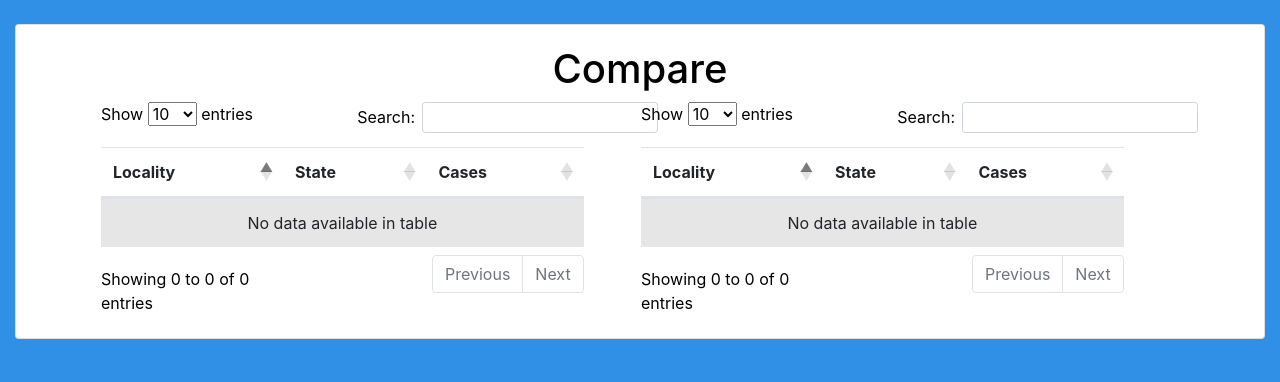
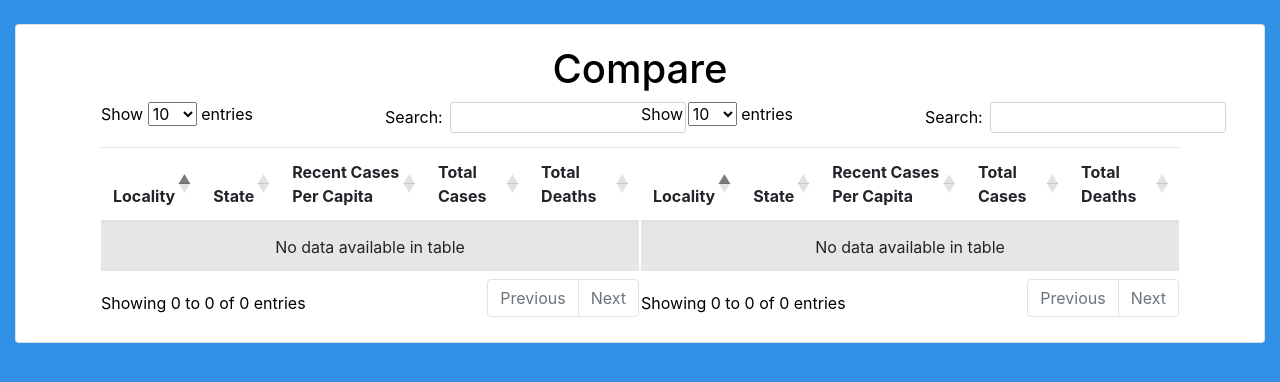
Before and after one commit to QQuispe/COVID-Web-Application, a Flask app: template templates/compare.html in a window 1280 px wide. Shown: the part 56-438 px from the top of the page. Run offline with Flask 2, Linux system fonts and the light colour scheme; the template is opened without the code that fills it, so the values that code supplies are empty; some libraries are stand-ins or nearby versions.

Commit message:
Added Full data to data tables

```diff
--- a/database_query.py
+++ b/database_query.py
@@ -65,6 +65,7 @@
     FROM merged
     WHERE date >= DATE('now','-{days} day')
     GROUP BY fips_code
+    HAVING total_deaths IS NOT NULL
     """,
     con)
     return table
--- a/templates/compare.html
+++ b/templates/compare.html
@@ -14,7 +14,9 @@
                         <tr>
                             <th>Locality</th>
                             <th>State</th>
-                            <th>Cases</th>
+                            <th>Recent Cases Per Capita</th>
+                            <th>Total Cases</th>
+                            <th>Total Deaths</th>
                         </tr>
                     </thead>
                     <tbody>
@@ -23,6 +25,8 @@
                                 <td>{{ entry.county_name }}</td>
                                 <td>{{ entry.state_name }}</td>
                                 <td>{{ entry.cases_per_cap }}</td>
+                                <td>{{ entry.total_cases }}</td>
+                                <td>{{ entry.total_deaths }}</td>
                             </tr>
                         {% endfor %}
                     </tbody>
@@ -34,12 +38,14 @@
             <div class="floatRight">
             <tr><table>
             <tr><td class="box4_t">
-                <table id="counties_tables" class="table table-striped" width="100%">
+                <table id="counties_table2" class="table table-striped" width="100%">
                     <thead>
                         <tr>
                             <th>Locality</th>
                             <th>State</th>
-                            <th>Cases</th>
+                            <th>Recent Cases Per Capita</th>
+                            <th>Total Cases</th>
+                            <th>Total Deaths</th>
                         </tr>
                     </thead>
                     <tbody>
@@ -48,6 +54,8 @@
                                 <td>{{ entry.county_name }}</td>
                                 <td>{{ entry.state_name }}</td>
                                 <td>{{ entry.cases_per_cap }}</td>
+                                <td>{{ entry.total_cases }}</td>
+                                <td>{{ entry.total_deaths }}</td>
                             </tr>
                         {% endfor %}
                     </tbody>
@@ -62,14 +70,24 @@
 {% block scripts %}
 <script>
     $(document).ready(function () {
-        $('#counties_tables').DataTable({
+        $('#counties_table').DataTable({
             columns: [
                 {data:'county'},
                 {data:'state'},
                 {data:'cases',
                 render: function(data, type) {
                     return $.fn.dataTable.render.number( ',', '.', 1). display(data);
-                }
+                },
+                },
+                {data:'Total Cases',
+                render: function(data, type) {
+                    return $.fn.dataTable.render.number( ',', '.', 0). display(data);
+                },
+                },
+                {data:'Total Deaths',
+                render: function(data, type) {
+                    return $.fn.dataTable.render.number( ',', '.', 0). display(data);
+                },
                 }
                 ]
                 });
@@ -77,20 +95,27 @@
 </script>
 <script>
     $(document).ready(function () {
-            $('#counties_table').DataTable({
+        $('#counties_table2').DataTable({
             columns: [
                 {data:'county'},
                 {data:'state'},
                 {data:'cases',
                 render: function(data, type) {
                     return $.fn.dataTable.render.number( ',', '.', 1). display(data);
-                    }
+                },
+                },
+                {data:'Total Cases',
+                render: function(data, type) {
+                    return $.fn.dataTable.render.number( ',', '.', 0). display(data);
+                },
+                },
+                {data:'Total Deaths',
+                render: function(data, type) {
+                    return $.fn.dataTable.render.number( ',', '.', 0). display(data);
+                },
                 }
                 ]
                 });
     });
 </script>
-
-
-
 {% endblock %}
```
Also changed, not shown: templates/test_home.html (+16 -2 lines). Lines whose indentation alone changed are shown as unchanged.
